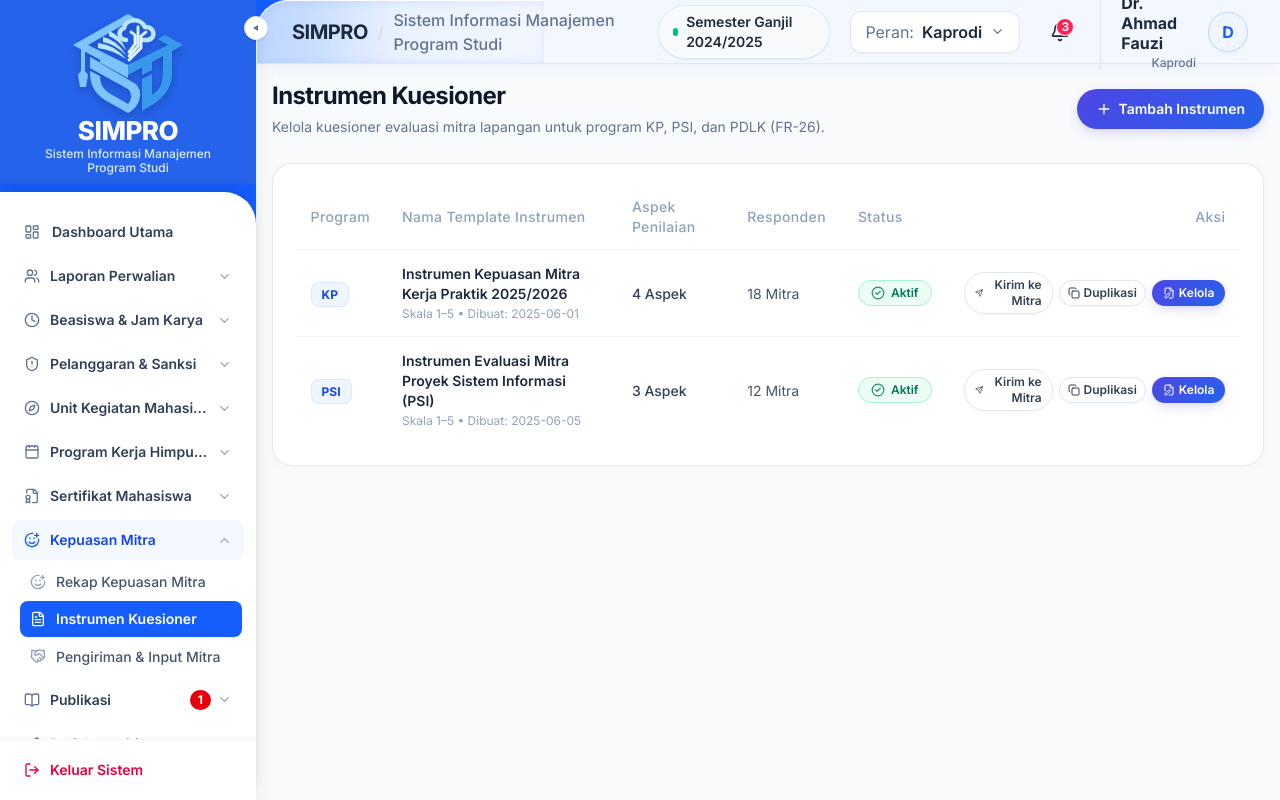
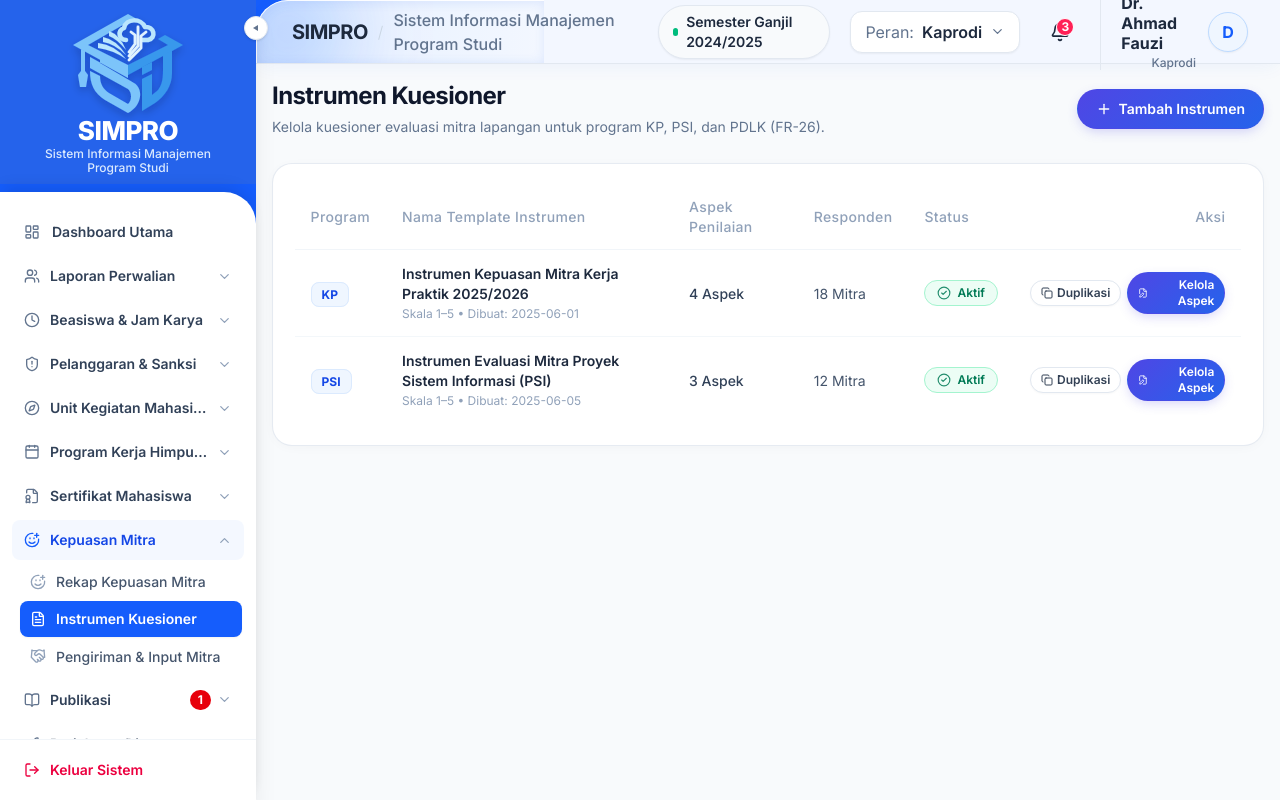
Before and after one commit to boyharendy/PPW_SIMPRO_PROJECT, a Next.js app in the folder frontend/: page /dashboard/kepuasan-mitra/instrumen in a window 1280 px wide. Built offline with nearby package versions, Linux system fonts and the light colour scheme.

Commit message:
fix(kepuasan-mitra): hapus tombol kirim dari tabel instrumen agar sesuai alur PRD

```diff
--- a/frontend/src/app/dashboard/kepuasan-mitra/instrumen/page.tsx
+++ b/frontend/src/app/dashboard/kepuasan-mitra/instrumen/page.tsx
@@ -2,7 +2,7 @@
 
 import React, { useState, useEffect } from 'react';
 import Link from 'next/link';
-import { Plus, Copy, Send, FileEdit } from 'lucide-react';
+import { Plus, Copy, FileEdit } from 'lucide-react';
 import PageHeader from '@/components/ui/PageHeader';
 import { DataTable, DataTableColumn } from '@/components/ui/DataTable';
 import { StatusBadge } from '@/components/ui/StatusBadge';
@@ -125,16 +125,9 @@ export default function Page() {
       className: 'text-right',
       render: (r) => (
         <div className="flex items-center justify-end gap-1.5">
-          <Link
-            href={`/dashboard/kepuasan-mitra/pengiriman?program=${r.program}&templateId=${r.id}`}
-            className="btn-secondary text-xs px-2.5 py-1 inline-flex items-center gap-1"
-            title="Kirim instrumen ini ke penempatan mitra"
-          >
-            <Send size={12} /> Kirim ke Mitra
-          </Link>
           <button
             onClick={() => handleDuplicate(r)}
-            className="btn-secondary text-xs px-2 py-1 inline-flex items-center gap-1"
+            className="btn-secondary text-xs px-2.5 py-1 inline-flex items-center gap-1"
             title="Duplikasi Template Kuesioner"
           >
             <Copy size={12} /> Duplikasi
@@ -144,7 +137,7 @@ export default function Page() {
             className="btn-primary text-xs px-2.5 py-1 inline-flex items-center gap-1"
             title="Kelola butir aspek dan bobot kuesioner"
           >
-            <FileEdit size={12} /> Kelola
+            <FileEdit size={12} /> Kelola Aspek
           </Link>
         </div>
       ),
```
